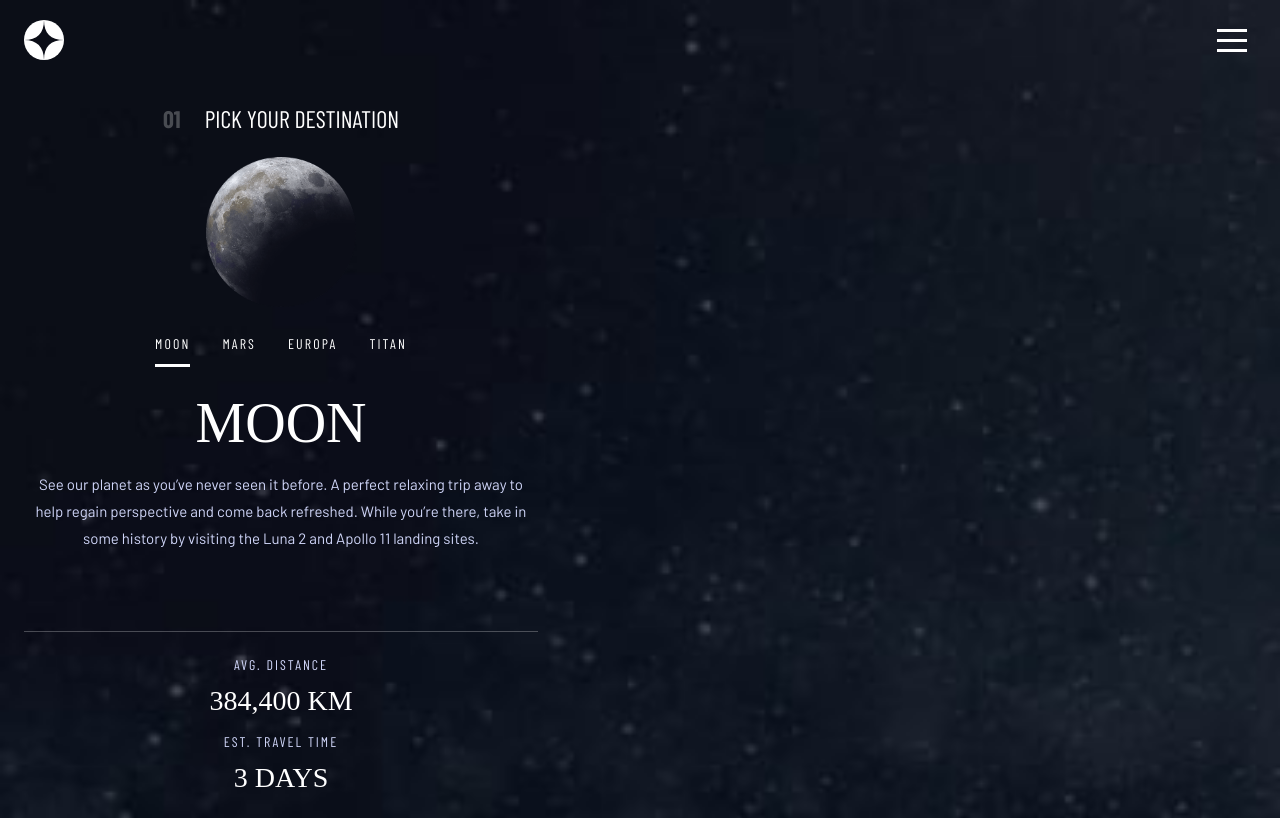
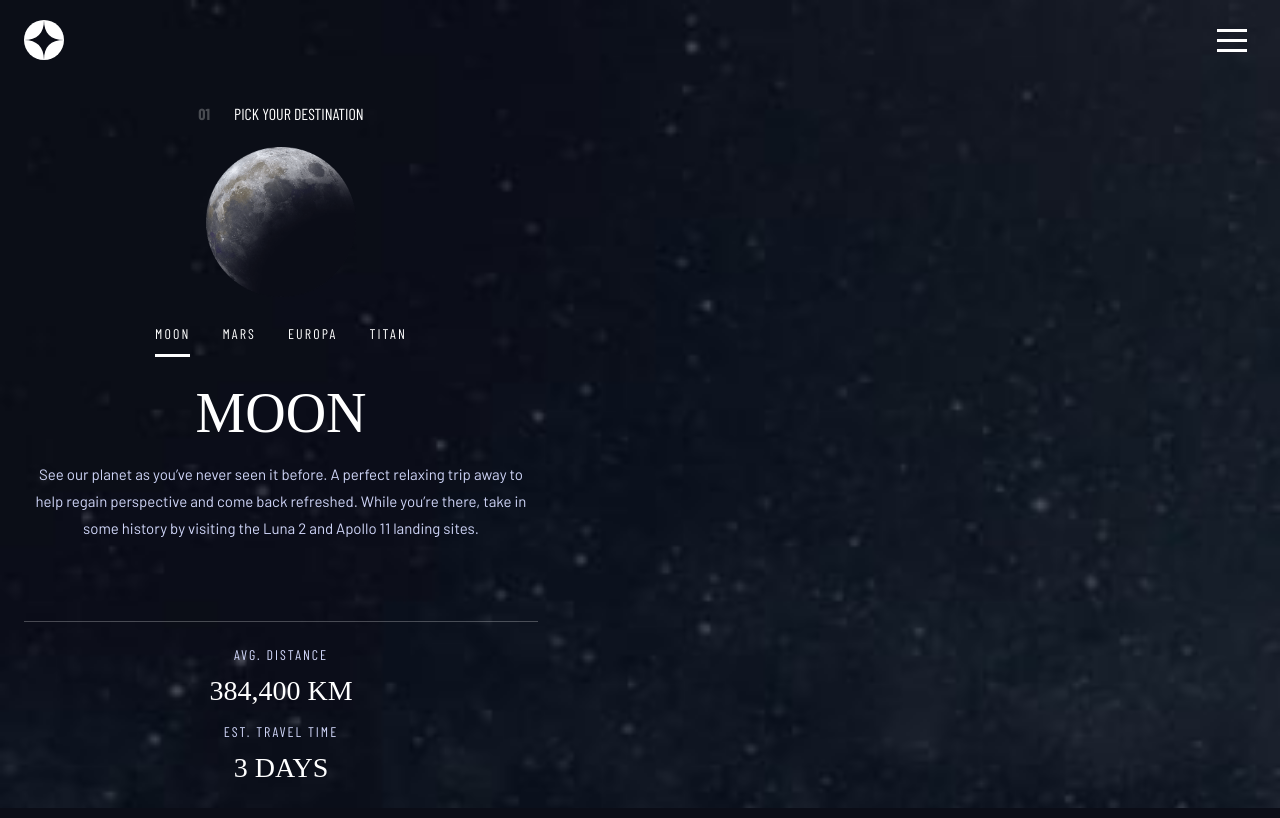
Before and after one commit to yogskr/space-tourism, a React (Vite) app: page /pages/destination in a window 1280 px wide. Built offline with nearby package versions, Linux system fonts and the light colour scheme; a web font is replaced by a local one.

Commit message:
Update gap spacing in mainContent and set font size for titleText

```diff
--- a/src/pages/destination/module.Destination.css
+++ b/src/pages/destination/module.Destination.css
@@ -3,7 +3,7 @@
   padding: var(--spacing-300);
   flex-direction: column;
   align-items: center;
-  gap: var(--spacing-100);
+  gap: var(--spacing-200);
   flex: 1 0 0;
   align-self: stretch;
 }
@@ -31,6 +31,7 @@
   color: var(--color-white);
   font-feature-settings: "liga" off, "clig" off;
   font-family: "Barlow Condensed";
+  font-size: var(--font-size-mobile-text-preset-6);
 }
 
 .titleNumber {
```
